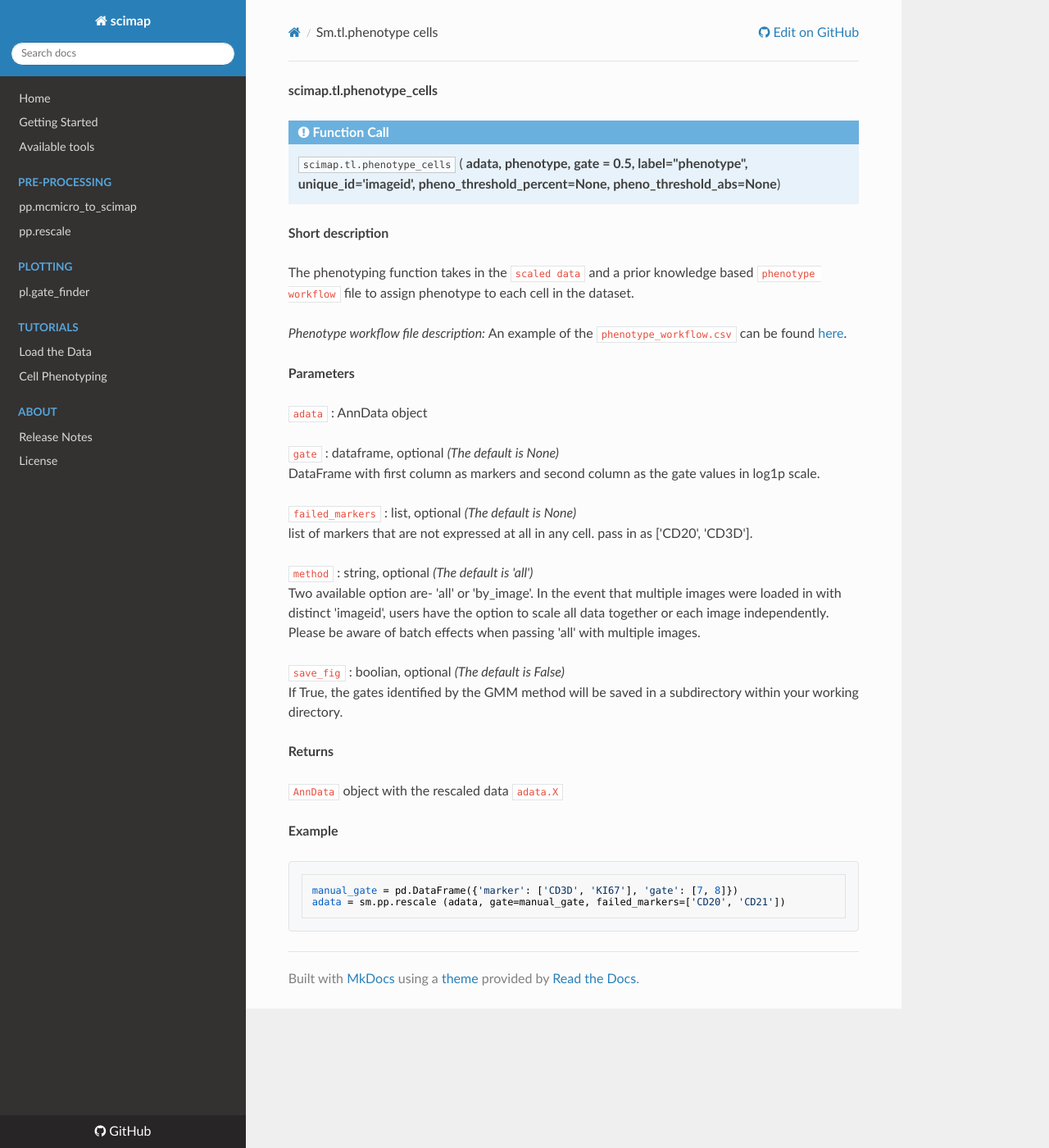
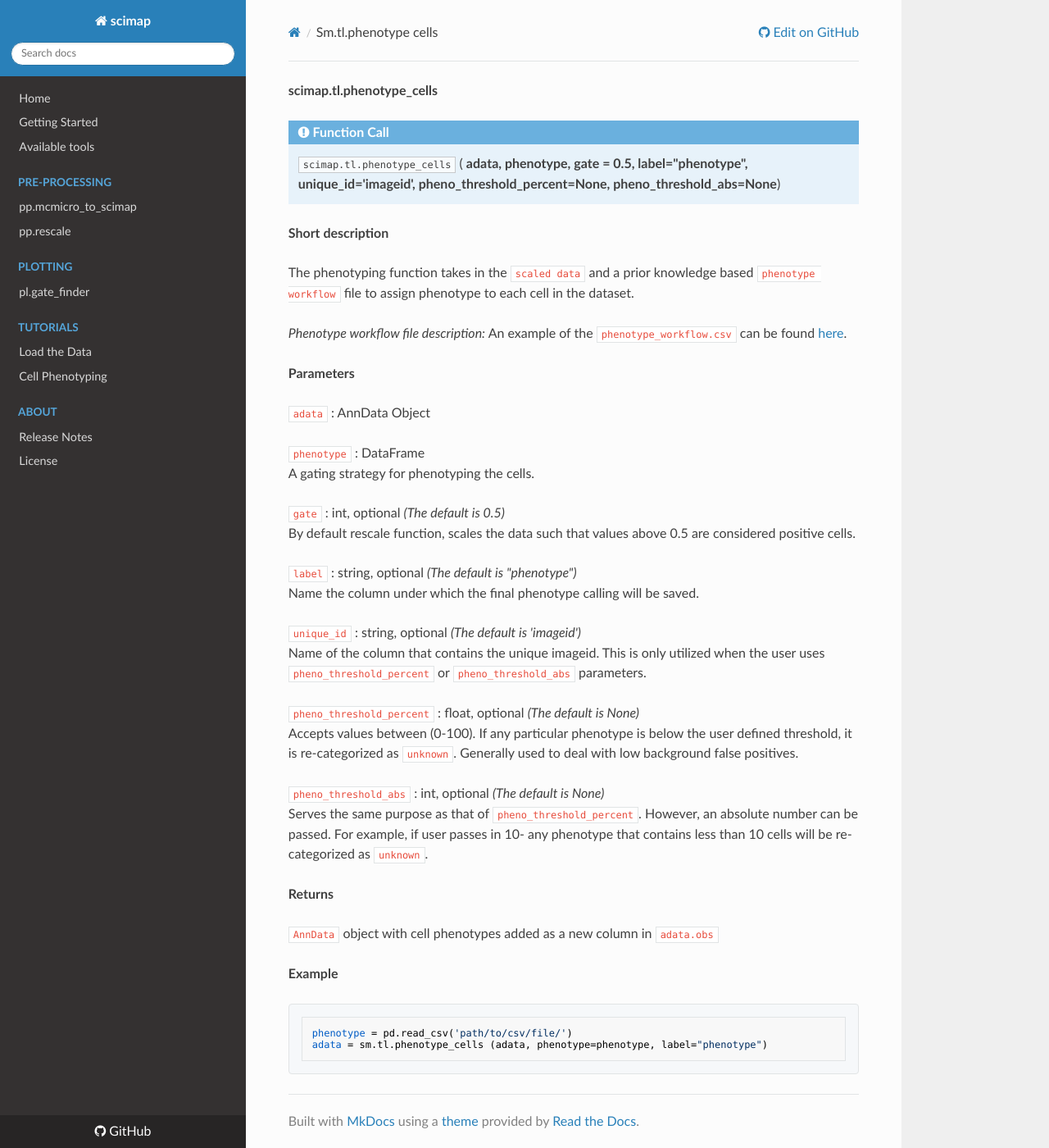
Before and after one commit to labsyspharm/scimap, an MkDocs documentation site: the page built from docs/tl/sm.tl.phenotype_cells.md, in a window 1280 px wide and 1400 px high. Shown: the whole window at 82% size. Built offline with MkDocs 1.6.1, drawn with Linux system fonts in a browser that asks for light colours; nearby versions of some CDN libraries.

Commit message:
phrnotype doc

````diff
--- a/docs/tl/sm.tl.phenotype_cells.md
+++ b/docs/tl/sm.tl.phenotype_cells.md
@@ -15,32 +15,37 @@
 The phenotyping function takes in the `scaled data` and a prior knowledge based `phenotype workflow` file to assign phenotype to each cell in the dataset.
 
 *Phenotype workflow file description:*
-An example of the `phenotype_workflow.csv` can be found [here](../).
+An example of the `phenotype_workflow.csv` can be found [here](../../../scimap/tests/_data/phenotype_workflow.csv).
 
 **Parameters**
 
-`adata` : AnnData object
+`adata` : AnnData Object
 
-`gate` : dataframe, optional *(The default is None)*
-DataFrame with first column as markers and second column as the gate values in log1p scale.
+`phenotype` : DataFrame
+A gating strategy for phenotyping the cells.
 
-`failed_markers` : list, optional *(The default is None)*
-list of markers that are not expressed at all in any cell. pass in as ['CD20', 'CD3D'].
+`gate` : int, optional *(The default is 0.5)*
+By default rescale function, scales the data such that values above 0.5 are considered positive cells.
 
-`method` : string, optional *(The default is 'all')*
-Two available option are- 'all' or 'by_image'. In the event that multiple images were loaded in with distinct 'imageid', users have the option to scale all data together or each image independently. Please be aware of batch effects when passing 'all' with multiple images.
+`label` : string, optional *(The default is "phenotype")*
+Name the column under which the final phenotype calling will be saved.
 
-`save_fig` : boolian, optional *(The default is False)*
-If True, the gates identified by the GMM method will be saved in a subdirectory within your working directory.
+`unique_id` : string, optional *(The default is 'imageid')*
+Name of the column that contains the unique imageid. This is only utilized when the user uses `pheno_threshold_percent` or `pheno_threshold_abs` parameters.
 
+`pheno_threshold_percent` : float, optional *(The default is None)*
+Accepts values between (0-100). If any particular phenotype is below the user defined threshold, it is re-categorized as `unknown`. Generally used to deal with low background false positives.
+
+`pheno_threshold_abs` : int, optional *(The default is None)*
+Serves the same purpose as that of `pheno_threshold_percent`. However, an absolute number can be passed. For example, if user passes in 10- any phenotype that contains less than 10 cells will be re-categorized as `unknown`.
 
 **Returns**
 
-`AnnData` object with the rescaled data `adata.X`
+`AnnData` object with cell phenotypes added as a new column in `adata.obs`
 
 **Example**
 
 ```
-manual_gate = pd.DataFrame({'marker': ['CD3D', 'KI67'], 'gate': [7, 8]})
-adata = sm.pp.rescale (adata, gate=manual_gate, failed_markers=['CD20', 'CD21'])
+phenotype = pd.read_csv('path/to/csv/file/')
+adata = sm.tl.phenotype_cells (adata, phenotype=phenotype, label="phenotype")
 ```
````
Also changed, not shown: 1 other file.
